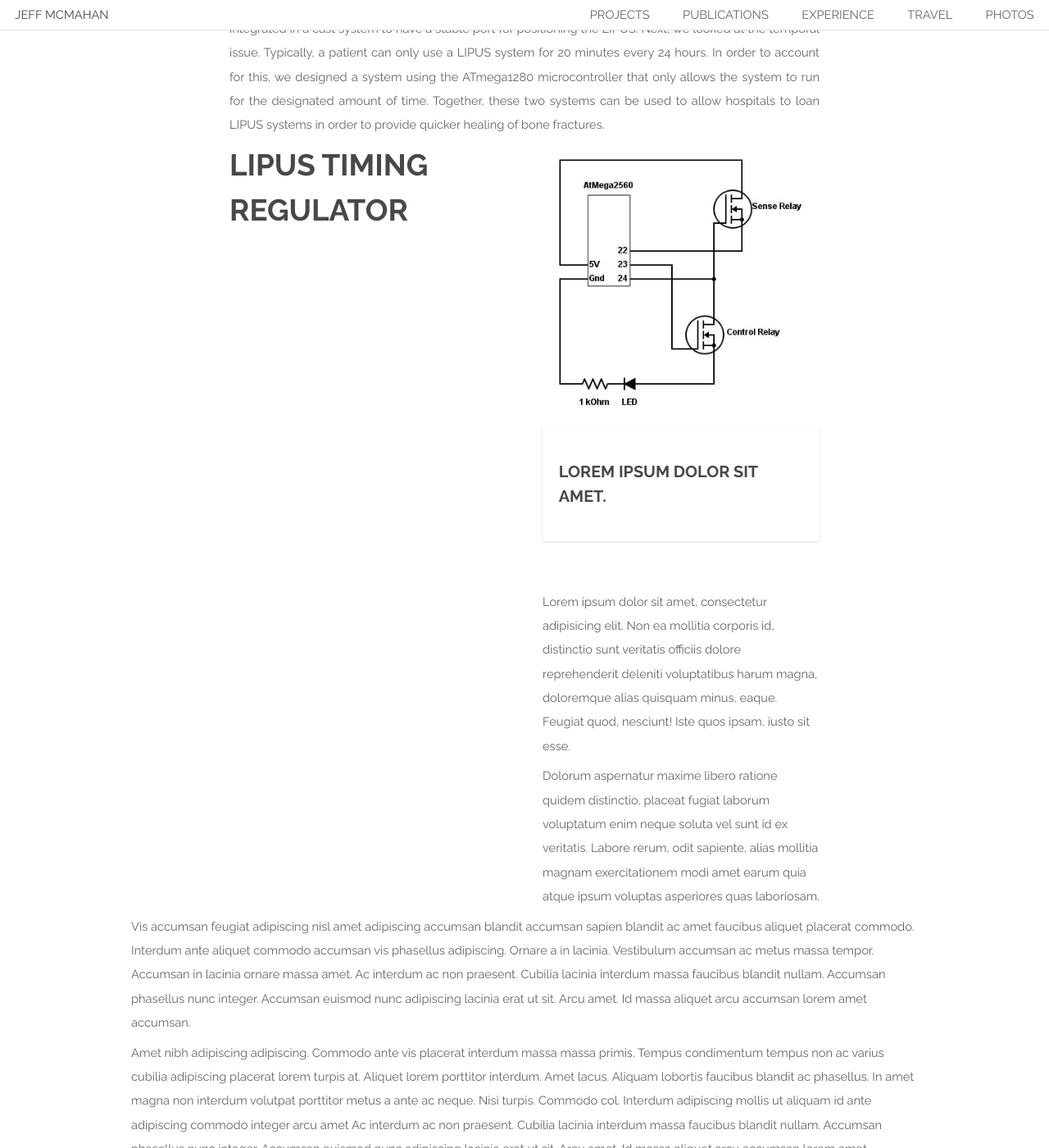
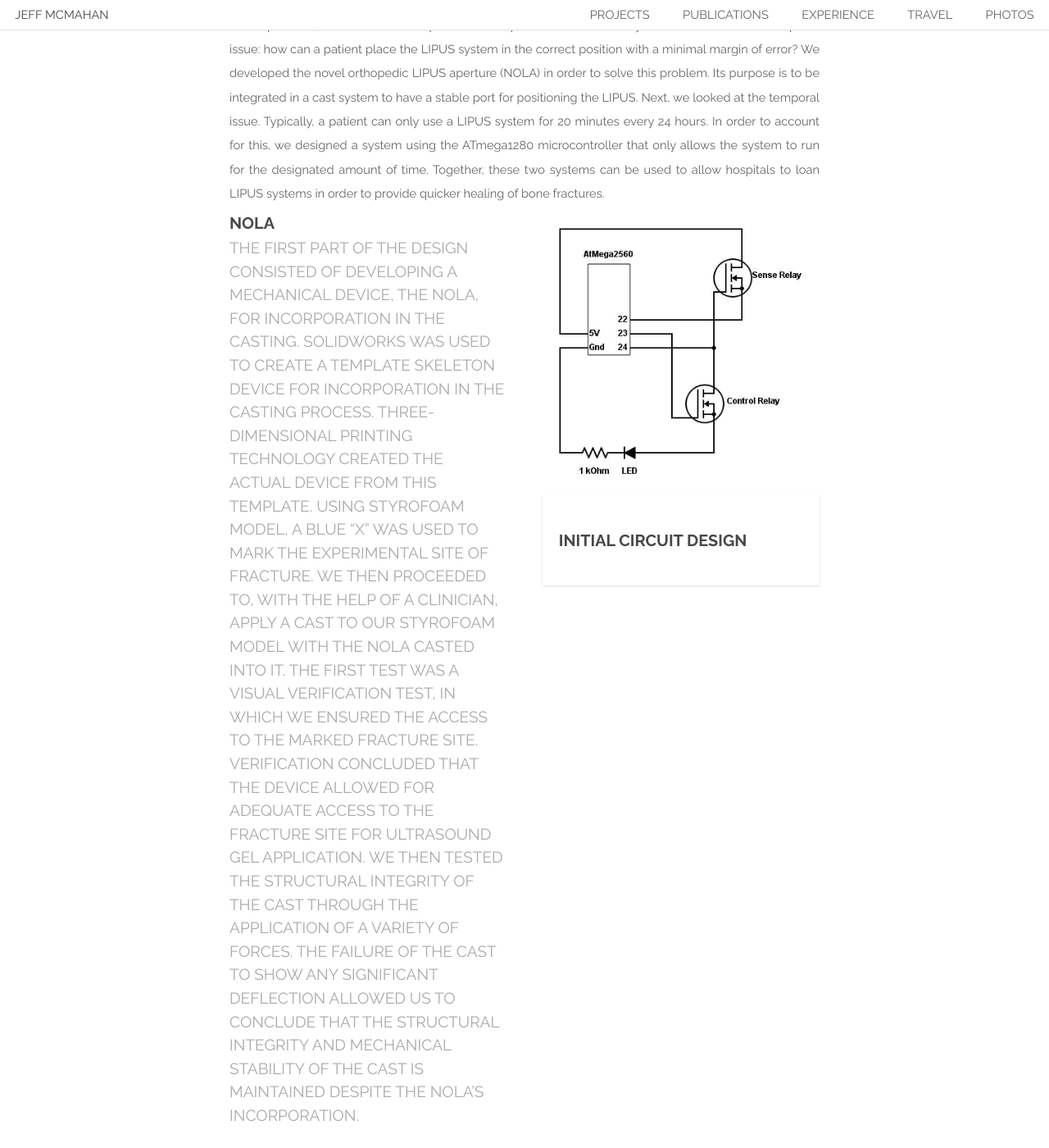
Before and after one commit to jbmcmahan/jbmcmahan.github.io, a Jekyll site: the page built from projects/lipus/index.html, in a window 1280 px wide and 1400 px high, scrolled down 455 px. Shown: the whole window at 82% size. Built offline with Jekyll 4.4.1, drawn with Linux system fonts in a browser that asks for light colours; a script that is not in the unit is left out; some of the changed text lies outside the part shown.

Commit message:
Update index.html

```diff
--- a/projects/lipus/index.html
+++ b/projects/lipus/index.html
@@ -1,11 +1,11 @@
 ---
 layout: default
-title: LIPUS for Home Usage
+title: A Home-Based LIPUS Management System
 ---
 <section id="main" class="wrapper">
-	<div class="container">
+	<div class="container 75%">
 		<header class="major special">
-			<h2>LIPUS for Home Usage</h2>
+			<h2>A Home-Based LIPUS Management System</h2>
 			<p>A Product Line Intended to Allow Patients to Receive LIPUS Treatment at Home</p>
 		</header>
 		<div class="container 75%">
@@ -19,17 +19,31 @@
 			<div class="row 200%">
 				<div class="6u 12u$(medium)">
 					<header class="major">
-						<h2>LIPUS Timing Regulator</h2>
-						<p></p>
+						<h3>NOLA</h3>
+						<p>The first part of the design consisted of developing a mechanical device, the NOLA, for incorporation in the casting. SolidWorks was used to create a template skeleton device for incorporation in the casting process. Three-dimensional printing technology created the actual device from this template. Using  styrofoam model, a blue “X” was used to mark the experimental site of fracture. We then proceeded to, with the help of a clinician, apply a cast to our styrofoam model with the NOLA casted into it. The first test was a visual verification test, in which we ensured the access to the marked fracture site. Verification concluded that the device allowed for adequate access to the fracture site for ultrasound gel application. We then tested the structural integrity of the cast through the application of a variety of forces. The failure of the cast to show any significant deflection allowed us to conclude that the structural integrity and mechanical stability of the cast is maintained despite the NOLA’s incorporation.</p>
 					</header>
 				</div>
 				<div class="6u$ 12u$(medium)">
 					<div class="image fit captioned">
 						<img src="/images/regulator_circuit.png" alt="" />
-						<h3>Lorem ipsum dolor sit amet.</h3>
+						<h3>Initial Circuit Design</h3>
 					</div>
-					<p>Lorem ipsum dolor sit amet, consectetur adipisicing elit. Non ea mollitia corporis id, distinctio sunt veritatis officiis dolore reprehenderit deleniti voluptatibus harum magna, doloremque alias quisquam minus, eaque. Feugiat quod, nesciunt! Iste quos ipsam, iusto sit esse.</p>
-					<p>Dolorum aspernatur maxime libero ratione quidem distinctio, placeat fugiat laborum voluptatum enim neque soluta vel sunt id ex veritatis. Labore rerum, odit sapiente, alias mollitia magnam exercitationem modi amet earum quia atque ipsum voluptas asperiores quas laboriosam.</p>
+				</div>
+			</div>
+		</div>
+		<div class="container 75%">
+			<div class="row 200%">
+				<div class="6u 12u$(medium)">
+					<header class="major">
+						<h3>LIPUS Timing Regulator</h3>
+						<p>In the second semester of design, we sought to complete the LIPUS casting system by making the application feasible for patient use. Due to the dangers of excessive ultrasound exposure to patients, the LIPUS timing regulator was developed as a dual timer, arduino and circuit system to turn the system on and off based on the clinician’s recommended dosage inputs. To test this regulator, we connected it to an ultrasound system and placed the transducer on our NOLA model. We timed the running time of the ultrasound before the dosage regulator turned the machine off in addition to the time before the machine powered on again in order to verify the accuracy of the timers in the system. The input times for testing were based on a low intensity, short duration found in LIPUS research. </p>
+					</header>
+				</div>
+				<div class="6u$ 12u$(medium)">
+					<div class="image fit captioned">
+						<img src="/images/regulator_circuit.png" alt="" />
+						<h3>Initial Circuit Design</h3>
+					</div>
 				</div>
 			</div>
 		</div>
```
